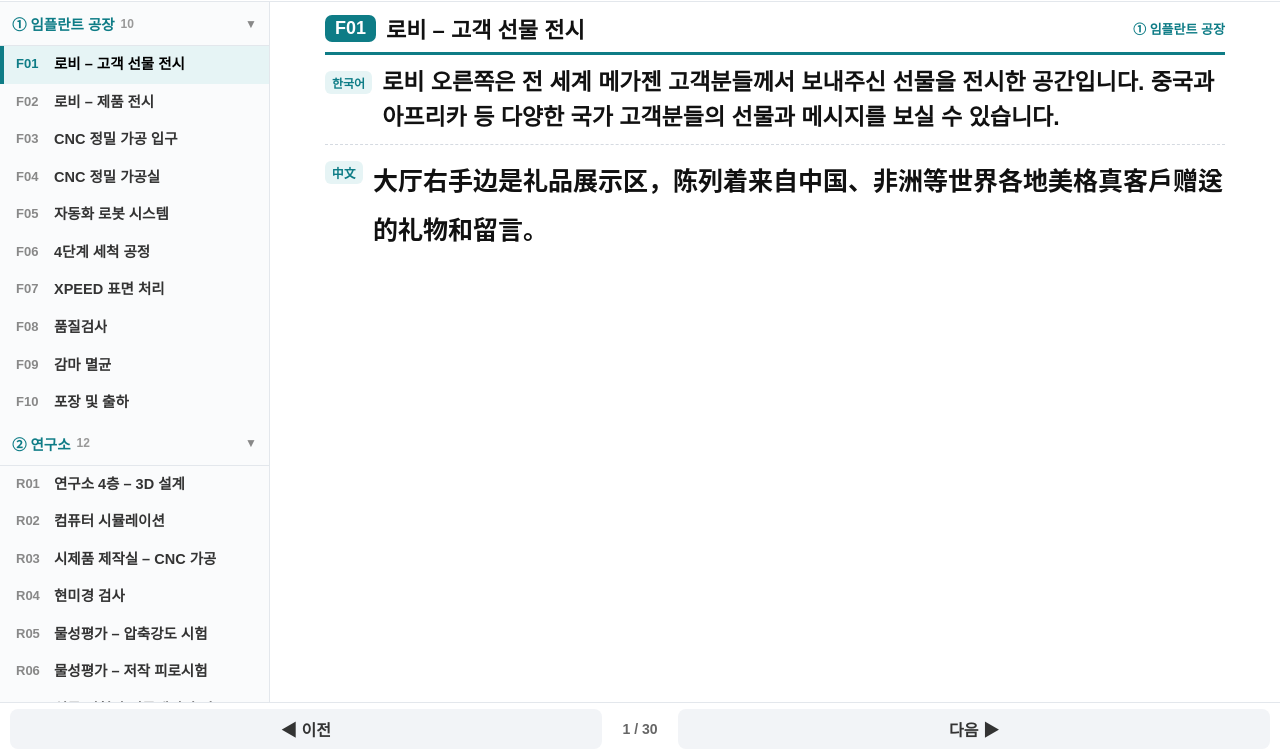
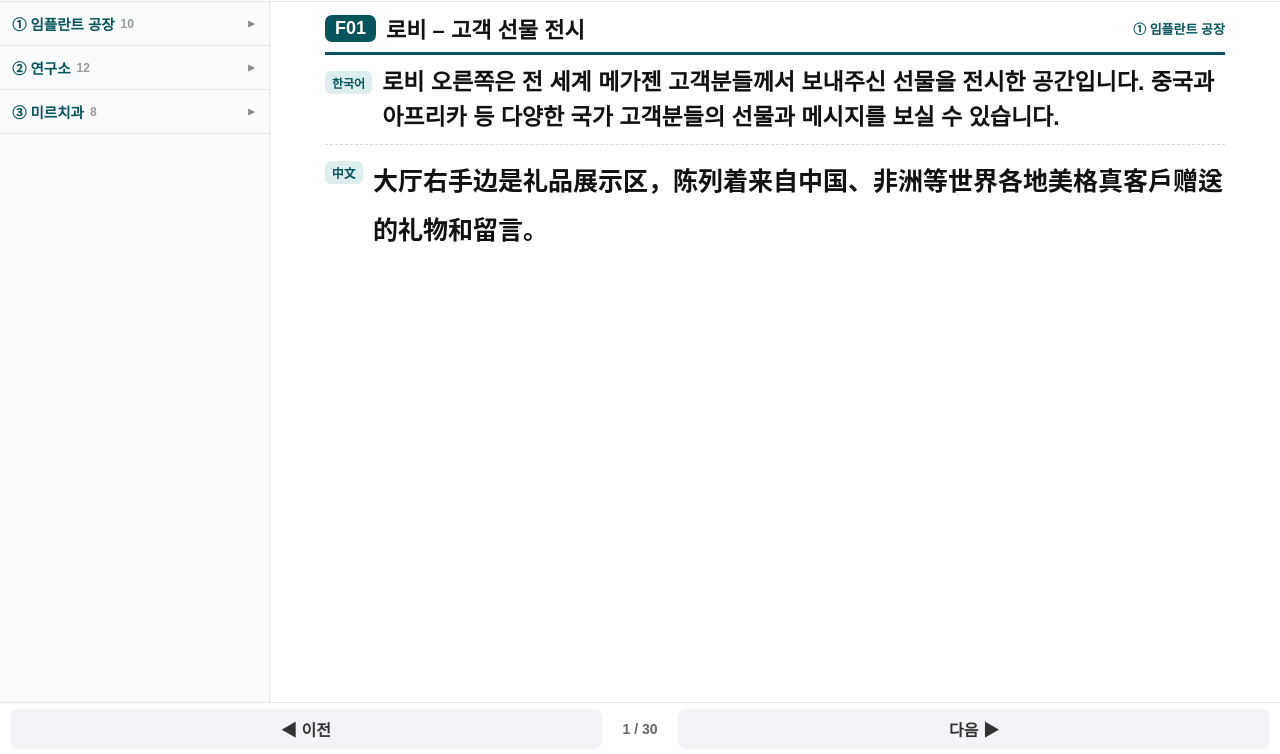
Before and after one commit to thinkyua-wq/MGG_tour, a plain HTML site: page index.html in a window 1280 px wide. Shown: the part 46-800 px from the top of the page. Drawn offline with Linux system fonts and the light colour scheme.

Commit message:
Add files via upload

```diff
--- a/index.html
+++ b/index.html
@@ -5,7 +5,7 @@
 <meta name="viewport" content="width=device-width, initial-scale=1, maximum-scale=1">
 <title>MegaGen 투어 카드</title>
 <style>
-  :root { --c:#0E7C86; --c2:#E6F4F5; --s:1; }
+  :root { --c:#04545B; --c2:#DDEEEF; --s:1; }
   * { box-sizing:border-box; margin:0; padding:0; }
   html,body { height:100%; }
   body {
@@ -221,7 +221,7 @@ const store = {
 const side = document.getElementById('side'), main = document.getElementById('main');
 let cur = Math.min(+store.get('cur',0) || 0, FLAT.length-1);
 
-let openG; try{ openG = JSON.parse(store.get('openG','null')); }catch(e){ openG = null; }
+const openG = [];  /* 처음에는 모든 그룹 닫힘 */
 side.innerHTML = GROUPS.map((g,gi) =>
   '<div class="gbox'+(openG && !openG.includes(gi) ? ' closed':'')+'" data-g="'+gi+'">' +
   '<div class="grp"><span>'+g.name+'</span><span class="cnt">'+g.cards.length+'</span><span class="arr">▼</span></div>' +
@@ -232,6 +232,7 @@ function saveOpen(){
   store.set('openG', JSON.stringify(o));
 }
 
+let first = true;
 function show(i){
   cur = Math.max(0, Math.min(FLAT.length-1, i));
   const c = FLAT[cur];
@@ -244,9 +245,10 @@ function show(i){
   main.scrollTop = 0;
   document.querySelectorAll('.item').forEach(el => el.classList.toggle('on', el.dataset.id === c.id));
   const on = side.querySelector('.item.on');
-  if (on) { const gb=on.closest('.gbox'); if (gb.classList.contains('closed')) { gb.classList.remove('closed'); saveOpen(); } on.scrollIntoView({block:'nearest'}); }
+  if (on) { const gb=on.closest('.gbox'); if (!first && gb.classList.contains('closed')) { gb.classList.remove('closed'); saveOpen(); } on.scrollIntoView({block:'nearest'}); }
   document.getElementById('pos').textContent = (cur+1)+' / '+FLAT.length;
   store.set('cur', cur);
+  first = false;
 }
 
 /* ---------- 이벤트 ---------- */
```
